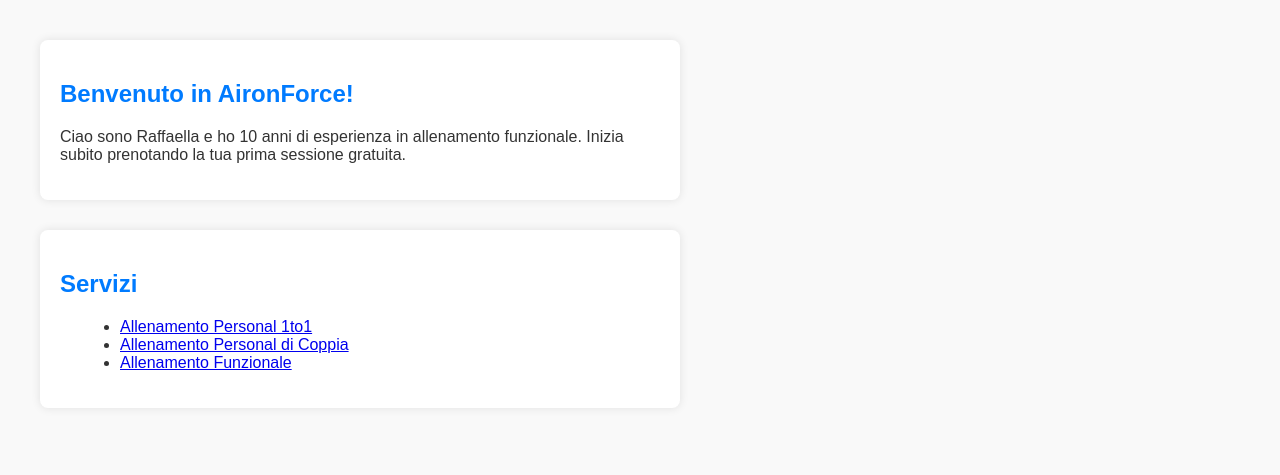
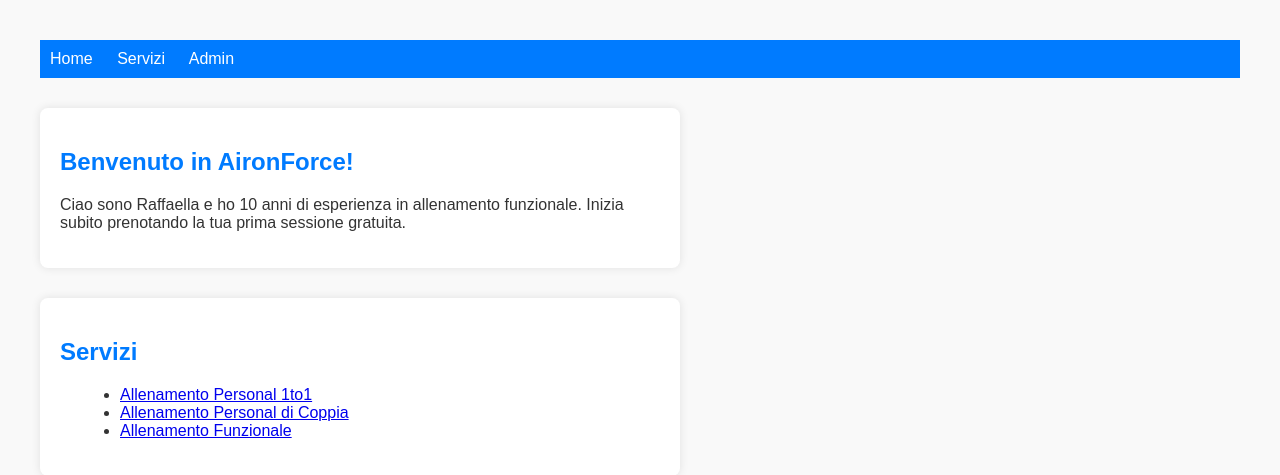
Before and after one commit to Giord9/AironForce, a Flask app: page / in a window 1280 px wide. Shown: the top 475 px of the page. Run offline with Flask 2, Linux system fonts and the light colour scheme.

Commit message:
Barra in alto

```diff
--- a/templates/admin_login.html
+++ b/templates/admin_login.html
@@ -12,6 +12,12 @@
     </style>
 </head>
 <body>
+    <nav style="background: #007BFF; padding: 10px;">
+      <a href="/" style="color: white; margin-right: 20px; text-decoration: none;">Home</a>
+      <a href="/#servizi" style="color: white; margin-right: 20px; text-decoration: none;">Servizi</a>
+      <a href="/admin/login" style="color: white; text-decoration: none;">Admin</a>
+    </nav>
+
     <h1>Login Admin</h1>
     <form method="post">
         <label>Password:</label>
--- a/templates/admin_panel.html
+++ b/templates/admin_panel.html
@@ -15,6 +15,12 @@
   </style>
 </head>
 <body>
+  <nav style="background: #007BFF; padding: 10px;">
+    <a href="/" style="color: white; margin-right: 20px; text-decoration: none;">Home</a>
+    <a href="/#servizi" style="color: white; margin-right: 20px; text-decoration: none;">Servizi</a>
+    <a href="/admin/login" style="color: white; text-decoration: none;">Admin</a>
+  </nav>
+
   <h1>Admin Panel</h1>
 
   <h2>Slot esistenti</h2>
--- a/templates/index.html
+++ b/templates/index.html
@@ -28,6 +28,12 @@
     </style>
 </head>
 <body>
+    <nav style="background: #007BFF; padding: 10px;">
+      <a href="/" style="color: white; margin-right: 20px; text-decoration: none;">Home</a>
+      <a href="/#servizi" style="color: white; margin-right: 20px; text-decoration: none;">Servizi</a>
+      <a href="/admin/login" style="color: white; text-decoration: none;">Admin</a>
+    </nav>
+
     <section>
         <h1>Benvenuto in AironForce!</h1>
         <p>Ciao sono Raffaella e ho 10 anni di esperienza in allenamento funzionale. Inizia subito prenotando la tua prima sessione gratuita.</p>
--- a/templates/slots.html
+++ b/templates/slots.html
@@ -21,6 +21,12 @@
   </style>
 </head>
 <body>
+  <nav style="background: #007BFF; padding: 10px;">
+    <a href="/" style="color: white; margin-right: 20px; text-decoration: none;">Home</a>
+    <a href="/#servizi" style="color: white; margin-right: 20px; text-decoration: none;">Servizi</a>
+    <a href="/admin/login" style="color: white; text-decoration: none;">Admin</a>
+  </nav>
+
   <h1>{{ nome }}</h1>
   <div id='calendar'></div>
 
```
